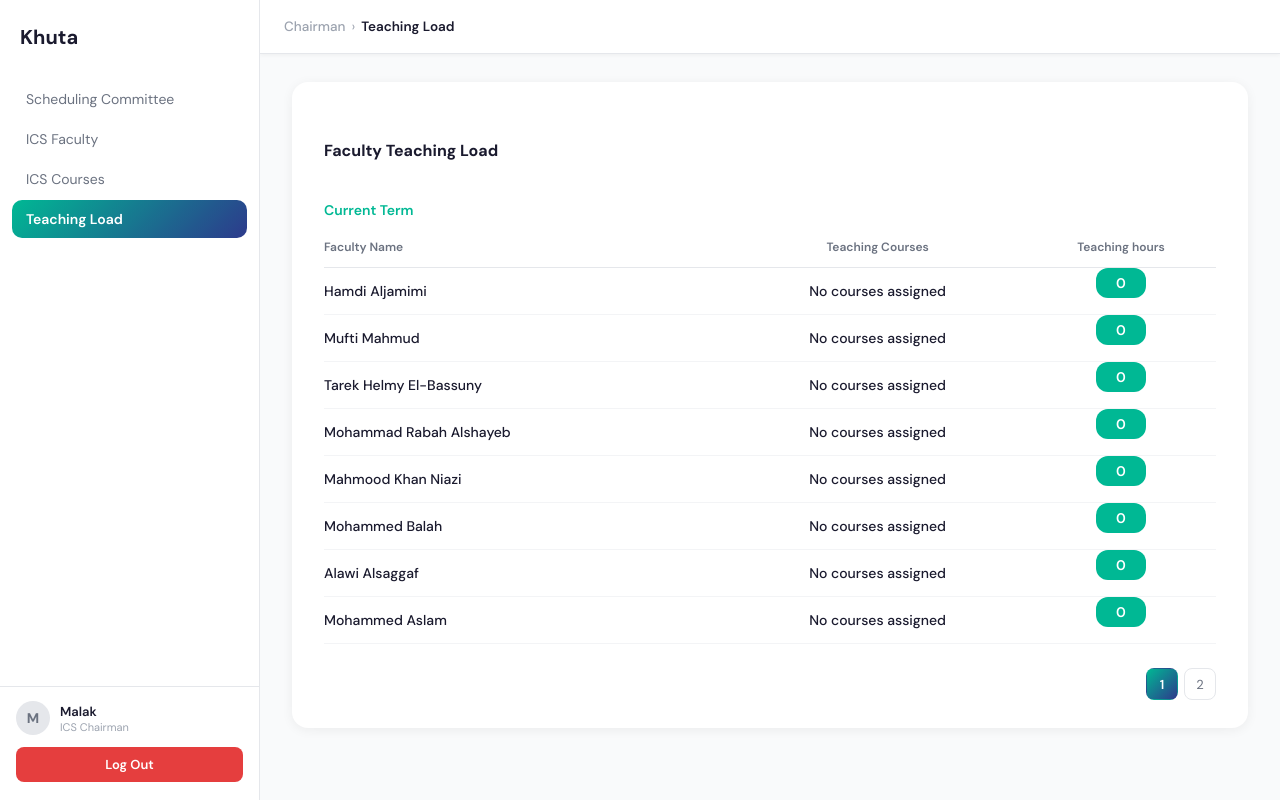
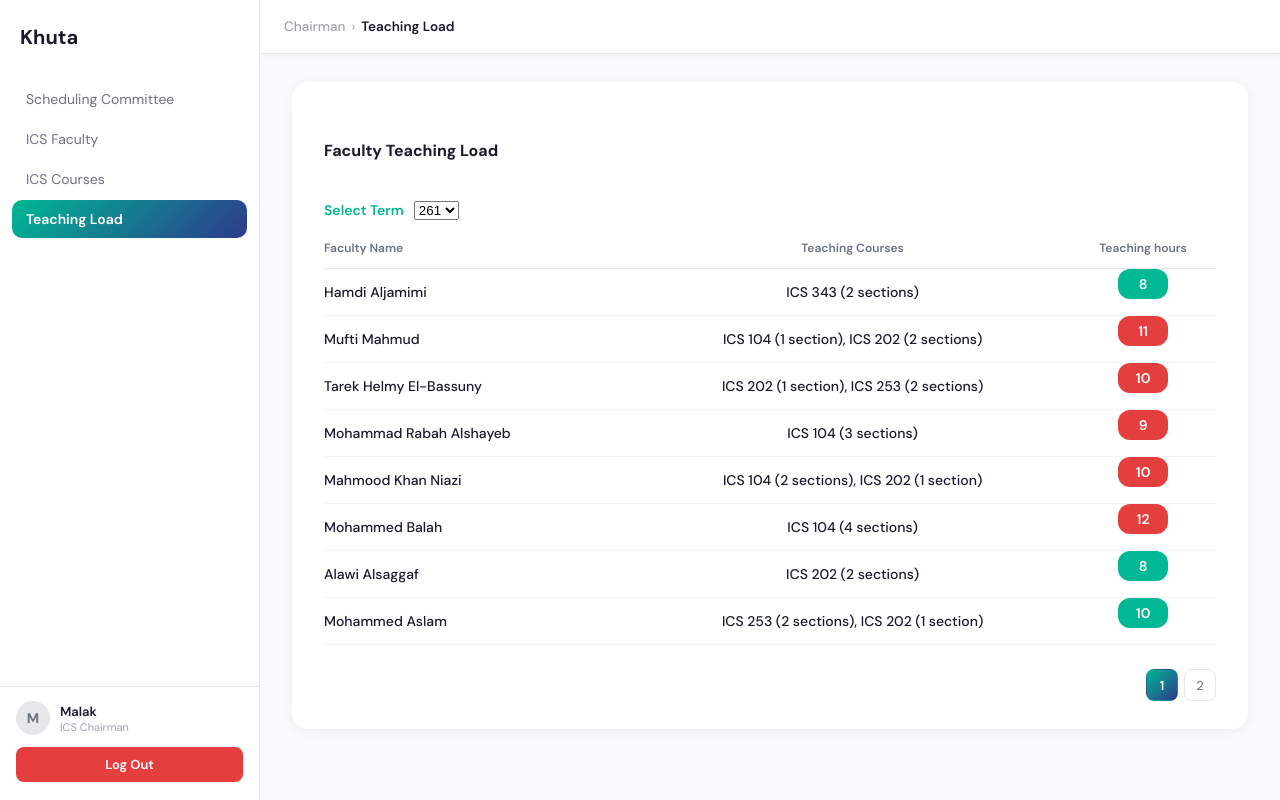
Before and after one commit to KawtharAlomran/SWE363ProjectGroup12, a React (Vite) app in the folder my-react-app/: page /chairman/teaching-load in a window 1280 px wide. Built offline with nearby package versions, Linux system fonts and the light colour scheme.

Commit message:
Modify teaching load page

```diff
--- a/my-react-app/src/Chairman/Pages/teachingLoad.jsx
+++ b/my-react-app/src/Chairman/Pages/teachingLoad.jsx
@@ -1,9 +1,8 @@
 
-import {getFaculty, getAssignedCourses, getAllIcsCourses, calculateTeachingHours} from "../../data";
+import {getFaculty, getAssignedCourses, calculateTeachingHours} from "../../data";
 import { useState } from "react";
-//import '../../styles/ManageCourses.css';
-//import '../../styles/AssignCourses.css';
 
+// maching each faculty rank with the max teaching hours
  const facultyHours={
   "Professor":6,
   "Associate Professor":9,
@@ -13,15 +12,21 @@ import { useState } from "react";
   "Lecturer":12};
 
 export default function Load(){
-  const allcourses=getAllIcsCourses();
-  const facultyCourses=getAssignedCourses();
+  const allTermsData =getAssignedCourses();
   const [faculty, setfaculty] = useState(getFaculty());
+  // find number of pages for the page bar
   const [currentPage, setCurrentPage] = useState(1);
   const facultyPerPage = 8;
   const startIndex = (currentPage - 1) * facultyPerPage; // to find the start index
   const endIndex = startIndex + facultyPerPage;
   const currentfaculty = faculty.slice(startIndex, endIndex); // to display the faculty in the specified page
   const totalPages = Math.ceil(faculty.length / facultyPerPage); // to find the total pages
+  // to display the data for the selected term
+  const [selectedTerm, setSelectedTerm] = useState(allTermsData[0]?.Term || '');
+  const currentTermData = allTermsData.find(term => term.Term === selectedTerm);
+  const facultyCourses = currentTermData?.assignedCourses || [];
+
+  // give the max hours or above a red color otherwise a green color
   const getHoursColor=(hours, level) =>{
     let color='#00b894'
     if(hours>=facultyHours[level]){
@@ -31,7 +36,7 @@ export default function Load(){
 
   }
 
-
+// calculating each faculty teaching hours
   const getTeachingHours = (name) =>{
     const faculty = facultyCourses.find(c => c.faculty === name);
     if (!faculty || !faculty.courses) return 0;
@@ -43,8 +48,16 @@ return(
     <div className="header">
     <h2>Faculty Teaching Load</h2>
     </div>
-    <div className="td-term-badge">Current Term</div>
+    {/* term selection drop-down menue */}
+    <div className="td-term-badge">
+      <p>Select Term </p>
+      <select className="selection" value={selectedTerm} onChange={(e) => setSelectedTerm(e.target.value)}>
+        {allTermsData.map((term) => (
+          <option key={term.Term} value={term.Term}>{term.Term}</option>))}
+      </select>
+    </div>
 
+    {/* View the faculty name with their teacing courses and number of section of each course and the total teaching hours */}
     <table className="coursesTable">
       <thead>
         <tr>
@@ -55,17 +68,39 @@ return(
       </thead>
 
       <tbody>
-        {currentfaculty.map((member) => (
-          <tr key={member.email}>
-            <td data-label="Faculty Name" >{member.name}</td>
-            <td data-label="Teaching Courses">{facultyCourses.find(f => f.faculty == member.name) ? facultyCourses.find(f => f.faculty == member.name).courses.join(", ") : "No courses assigned"}</td>
-            <td data-label="Teaching hours:" style={{background:getHoursColor(getTeachingHours(member.name),member.level), borderRadius: '12px',padding: '6px', display: 'flex',
-              margin: 'auto',width: 'fit-content',minWidth: '50px', justifyContent: 'center',fontWeight: '600',color:'white'}}>{getTeachingHours(member.name)}</td>
-          </tr>
-          ))}
-      </tbody>
+          {currentfaculty.map((member) => {
+            const facultyCourseData = facultyCourses.find(f => f.faculty == member.name);
+            const teachingHours = getTeachingHours(member.name);
+            return (
+              <tr key={member.email}>
+                <td data-label="Faculty Name">{member.name}</td>
+                <td data-label="Teaching Courses">
+                  {facultyCourseData && facultyCourseData.courses.length > 0
+                    ? facultyCourseData.courses.map(c => `${c.name} (${c.sections} ${c.sections === 1 ? 'section' : 'sections'})`).join(", ")
+                    : "No courses assigned"}
+                </td>
+                <td data-label="Teaching hours:"
+                    style={{
+                      background: getHoursColor(teachingHours, member.level),
+                      borderRadius: '12px',
+                      padding: '6px',
+                      display: 'flex',
+                      margin: 'auto',
+                      width: 'fit-content',
+                      minWidth: '50px',
+                      justifyContent: 'center',
+                      fontWeight: '600',
+                      color: 'white'
+                    }}>
+                  {teachingHours}
+                </td>
+              </tr>
+            );
+          })}
+        </tbody>
     </table>
 
+    {/* page bar */}
     <div className="pageNumbers">
       {Array.from({ length: totalPages }, (_, index) => (
         <button className={currentPage === index + 1 ? "active" : ""} key={index + 1}
--- a/my-react-app/src/data.jsx
+++ b/my-react-app/src/data.jsx
@@ -169,7 +169,26 @@ let assignedCourses=[{"Term":'261','assignedCourses':[
     {faculty:"Fakhri Khan", courses:[{name:'ICS 104', sections:1},{name:'ICS 253', sections:2}]},
     {faculty:"Waleed Al Gobi", courses:[{name:'ICS 253', sections:3}]}]
 
-}];
+},
+{"Term":'252','assignedCourses':[
+    {faculty:"Hamdi Aljamimi", courses:[{name:'ICS 253', sections:3}]},
+    {faculty:"Mufti Mahmud", courses:[{name:'ICS 104', sections:2},{name:'ICS 253', sections:2}]},
+    {faculty:"Tarek Helmy El-Bassuny", courses:[{name:'ICS 202', sections:1},{name:'ICS 253', sections:2}]},
+    {faculty:"Mohammad Rabah Alshayeb", courses:[{name:'ICS 104', sections:3}]},
+    {faculty:"Mahmood Khan Niazi", courses:[{name:'ICS 104', sections:2},{name:'ICS 202', sections:1}]},
+    {faculty:"Mohammed Balah", courses:[{name:'ICS 253', sections:2},{name:'ICS 202', sections:1}]},
+    {faculty:"Alawi Alsaggaf", courses:[{name:'ICS 202', sections:2}]},
+    {faculty:"Mohammed Aslam", courses:[{name:'ICS 104', sections:4}]},
+    {faculty:"Rashad Othman", courses:[{name:'ICS 202', sections:2}]},
+    {faculty:"Yahya Garout", courses:[{name:'ICS 104', sections:1},{name:'ICS 202', sections:2}]},
+    {faculty:"Nuha Albadi", courses:[{name:'ICS 104', sections:1},{name:'ICS 202', sections:2}]},
+    {faculty:"Putu Raharja", courses:[{name:'ICS 104', sections:4}]},
+    {faculty:"Hani Almohair", courses:[{name:'ICS 104', sections:3}]},
+    {faculty:"Fakhri Khan", courses:[{name:'ICS 104', sections:1},{name:'ICS 202', sections:2}]},
+    {faculty:"Waleed Al Gobi", courses:[{name:'ICS 343', sections:2}]}]
+
+}
+];
 
 let terms = [
   { id: 1, name: 'Academic Terms 261', year: 2026, termNum: '261', courses: [
@@ -309,9 +328,9 @@ export function deleteTerm(id) {
 export function calculateTeachingHours(courses){
     let sum = 0;
     courses.forEach(courseCode => {
-        const foundCourse = coursesList.find(c => c.code === courseCode);
+        const foundCourse = coursesList.find(c => c.code === courseCode.name);
         if (foundCourse) {
-            sum += foundCourse.credit;
+            sum += foundCourse.credit * courseCode.sections;
         }
     });
     return sum;
```
